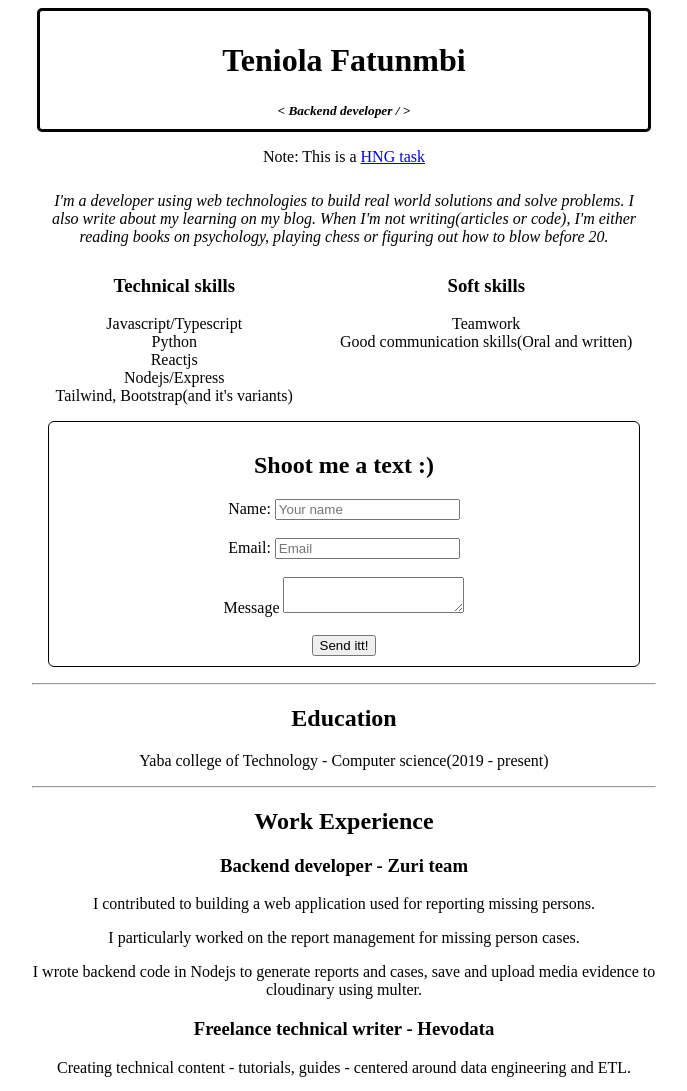
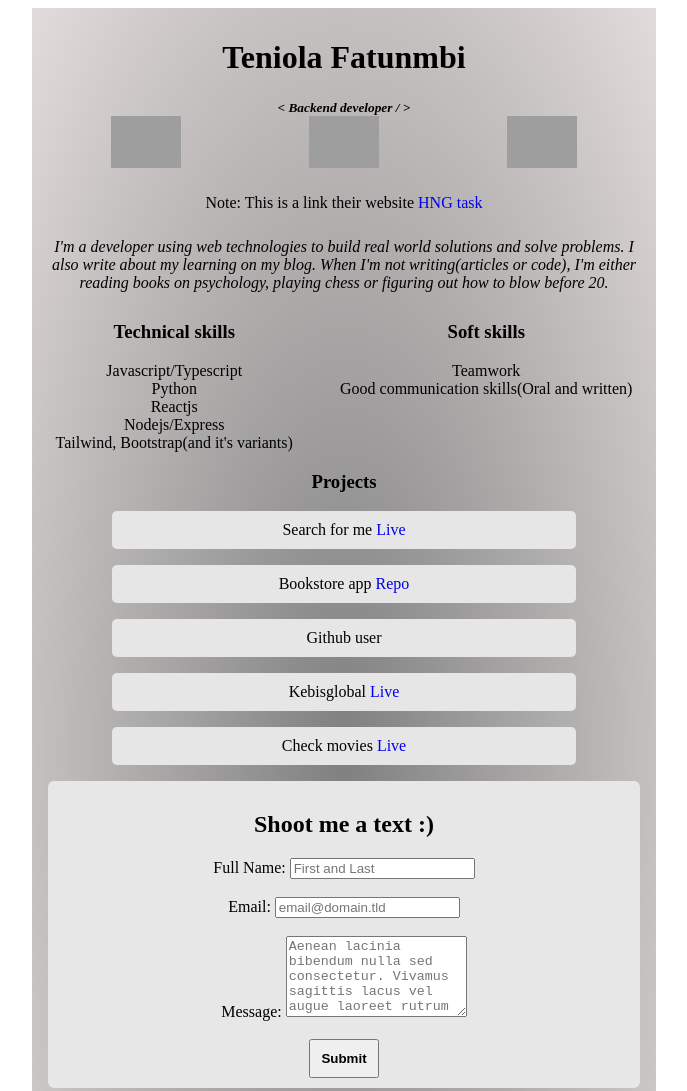
Before and after one commit to devteni/resume-page, a website: page client/index.html in a window 1280 px wide. Shown: the top 1091 px of the page, without its empty margins (296-983 px from the left). Drawn offline with Linux system fonts and the light colour scheme; grey boxes are pictures that could not be loaded.

Commit message:
modified layout and styling

```diff
--- a/client/index.html
+++ b/client/index.html
@@ -12,10 +12,15 @@
         <div class="name">
             <h1>Teniola Fatunmbi</h1>
             <small><b><i> &lt; Backend developer / &gt;</i></b></small>
+            <div class="ack">
+                <img src="https://hng.tech/img/brand-logo.png" alt="hng" />
+                <img src="https://ingressive.org/wp-content/uploads/2020/05/I4G-Logo-Color-Cropped.png" alt="i4g" />
+                <img src="https://zuri.team/img/zuri-logo-full.svg" alt="zuri" />
+            </div>
         </div>
 
         <blockquote>
-            Note: This is a <a href="https://hng.tech">HNG task</a>
+            Note: This is a link their website <a href="https://internship.zuri.team">HNG task</a>
         </blockquote>
 
         <!-- About me -->
@@ -44,21 +49,31 @@
             </div>
         </div>
 
+        <!-- Work -->
+        <div class="work">
+            <h3>Projects</h3>
+            <p>Search for me <a href="searchformoi.netlify.app">Live</a></p>
+            <p>Bookstore app <a href="https://github.com/devteni/bookstore-app">Repo</a></p>
+            <p>Github user</p>
+            <p>Kebisglobal <a href="kebisglobal.netlify.app">Live</a></p>
+            <p>Check movies <a href="checkmovies.netlify.app">Live</a></p>
+        </div>
+
         <!-- Contact me -->
         <div class="contact">
             <h2> Shoot me a text :) </h2>
-            <form action="https://formsubmit.co/2bdecefb770af540c00a99bb90f0b06a" method="POST">
-                <label htmlFor="name">Name:</label>
-                <input type="text" name="name" placeholder="Your name" required/><br /><br />
+            <form name="simple-contact-form" accept-charset="utf-8" action="https://formspree.io/f/xpzkojeg" method="post">
+                  <label for="full-name">Full Name:</label>
+                  <input type="text" name="name" id="full-name" placeholder="First and Last" required=""><br /><br />
 
-                <label htmlFor="email">Email:</label>
-                <input type="email" name="email" placeholder="Email" required/><br /><br />
+                  <label for="email-address">Email:</label>
+                  <input type="email" name="_replyto" id="email-address" placeholder="email@domain.tld" required=""><br /><br />
 
-                <label htmlFor="message">Message</label>
-                <textarea></textarea><br /><br />
-
-                <input type="submit" value="Send itt!" />
-            </form>
+                  <label for="message">Message:</label>
+                  <textarea rows="5" name="message" id="message" placeholder="Aenean lacinia bibendum nulla sed consectetur. Vivamus sagittis lacus vel augue laoreet rutrum faucibus dolor auctor. Donec ullamcorper nulla non metus auctor fringilla nullam quis risus." required=""></textarea><br /><br />
+                  <input type="hidden" name="_subject" id="email-subject" value="Contact Form Submission">
+                <input type="submit" id="submit" value="Submit">
+              </form>
         </div>
         <hr>
         <!-- Education -->
--- a/client/style.css
+++ b/client/style.css
@@ -12,9 +12,9 @@
 
     .contact{
         padding: 10px;
-        border: 1px solid black;
         margin: 1em 15rem;
         border-radius: 6px;
+        background-color: rgb(231, 231, 231);
 }
 
     button{
@@ -33,7 +33,6 @@
     .name{
         text-align: center ;
         padding: 10px;
-        border: 3px solid black;
         border-radius: 5px;
         margin: 5px
     }
@@ -53,9 +52,40 @@
 
     .contact{
             padding: 10px;
-            border: 1px solid black;
             margin: 1em;
             border-radius: 6px;
+            background-color: rgb(231, 231, 231);
     }
 
 }
+
+.ack{
+    display: flex;
+    flex-wrap: wrap;
+    justify-content: space-around;
+}
+
+.ack > * {
+    width: 70px;
+}
+
+.resume{
+    background: radial-gradient(gray, rgba(56, 10, 10, 0.144));
+}
+
+form > #submit {
+    padding: 10px;
+    font-weight: bold;
+
+}
+
+.work > p{
+    padding: 10px;
+    margin: 1rem 5rem;
+    border-radius: 5px;
+    background-color: #E6E6E6;
+}
+
+a{
+    text-decoration: none;
+}
```
